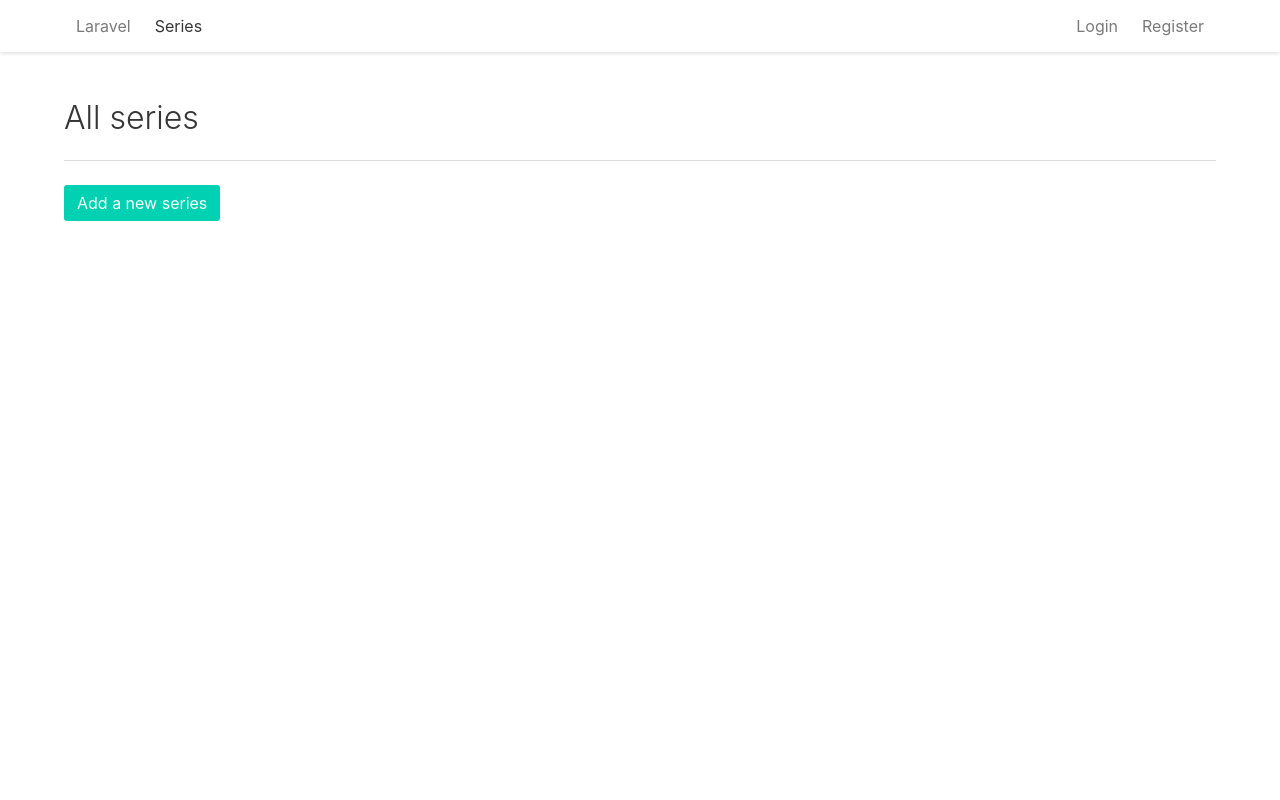
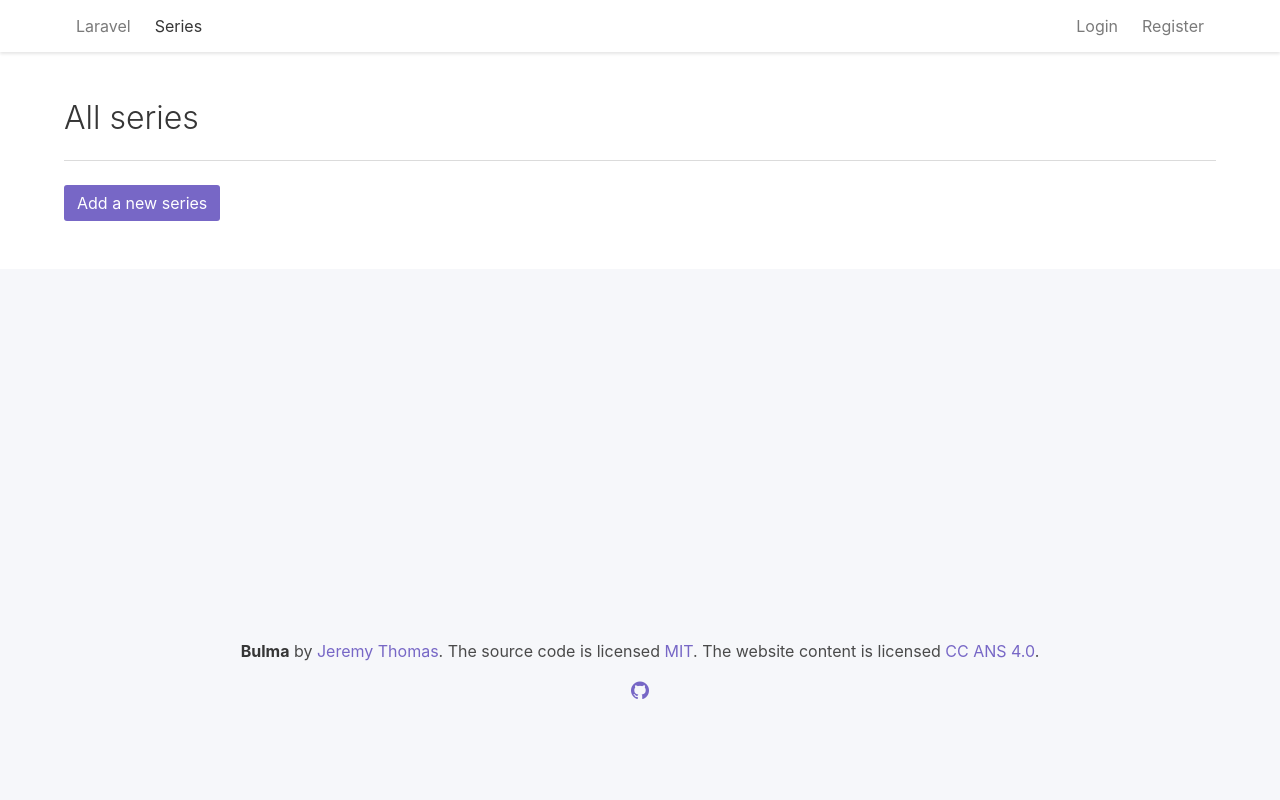
Before and after one commit to JoosepAlviste/serieslist, a Laravel app: page /series in a window 1280 px wide. Run offline with Laravel 8, Linux system fonts and the light colour scheme; data that the repository does not hold is empty; settings files or empty folders that the repository lacks are supplied.

Commit message:
Styling, footer

```diff
--- a/resources/assets/sass/app.sass
+++ b/resources/assets/sass/app.sass
@@ -3,15 +3,27 @@
 @import url(https://fonts.googleapis.com/css?family=Raleway:300,400,600)
 
 // Variables
-@import "variables"
+@import "includes/variables"
 
 // Bulma
 @import "~bulma"
 
+// Page
+.site
+  /* Sticky footer */
+  display: flex
+  min-height: 100vh
+  flex-direction: column
+
+  .site-content
+    flex: 1
+
+// Form
 .label.is-required
   &::after
-    color: $red
+    color: $danger
     content: " *"
 
+// Layouts
 .form-card
   margin-top: 20px
--- /dev/null
+++ b/resources/assets/sass/includes/_variables.sass
@@ -0,0 +1,15 @@
+// Initial variables
+@import "../../../../node_modules/bulma/sass/utilities/initial-variables"
+
+
+// Colors
+$toolbox: #7767C6
+$toolbox-invert: $white
+
+$primary: $toolbox
+$primary-invert: $toolbox-invert
+
+
+// Overrides
+$body-background: #F6F7FA
+$background: #F6F7FA
--- a/resources/views/layouts/app.blade.php
+++ b/resources/views/layouts/app.blade.php
@@ -15,10 +15,14 @@
     <link href="{{ asset('css/app.css') }}" rel="stylesheet">
 </head>
 <body>
-    <div id="app">
+    <div id="app" class="site">
         @include('layouts.navigation')
 
-        @yield('content')
+        <div class="site-content">
+            @yield('content')
+        </div>
+
+        @include('layouts.footer')
     </div>
 
     <!-- Scripts -->
--- /dev/null
+++ b/resources/views/layouts/footer.blade.php
@@ -0,0 +1,16 @@
+<footer class="footer">
+    <div class="container">
+        <div class="content has-text-centered">
+            <p>
+                <strong>Bulma</strong> by <a href="http://jgthms.com">Jeremy Thomas</a>. The source code is licensed
+                <a href="http://opensource.org/licenses/mit-license.php">MIT</a>. The website content
+                is licensed <a href="http://creativecommons.org/licenses/by-nc-sa/4.0/">CC ANS 4.0</a>.
+            </p>
+            <p>
+                <a class="icon" href="https://github.com/jgthms/bulma">
+                    <i class="fa fa-github"></i>
+                </a>
+            </p>
+        </div>
+    </div>
+</footer>
```
Also changed, not shown: public/css/app.css, resources/assets/sass/_variables.sass (added).
